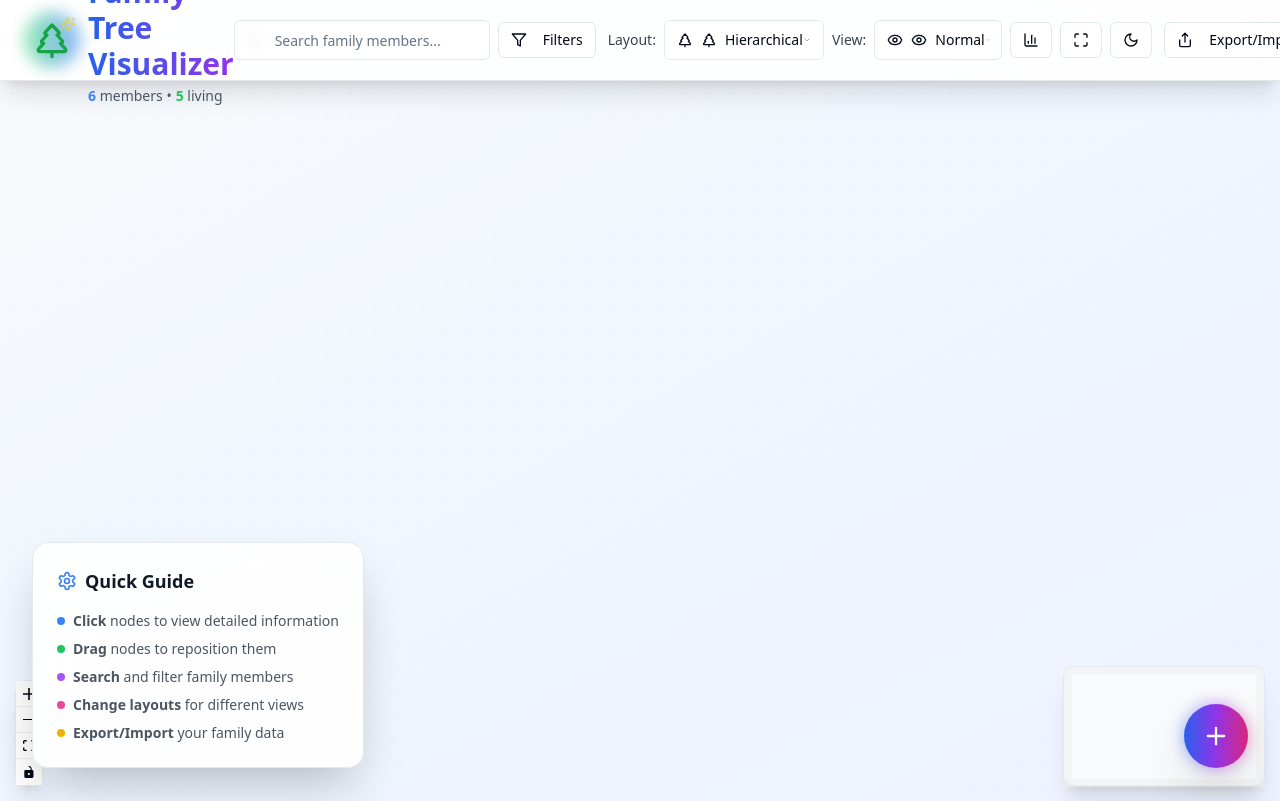
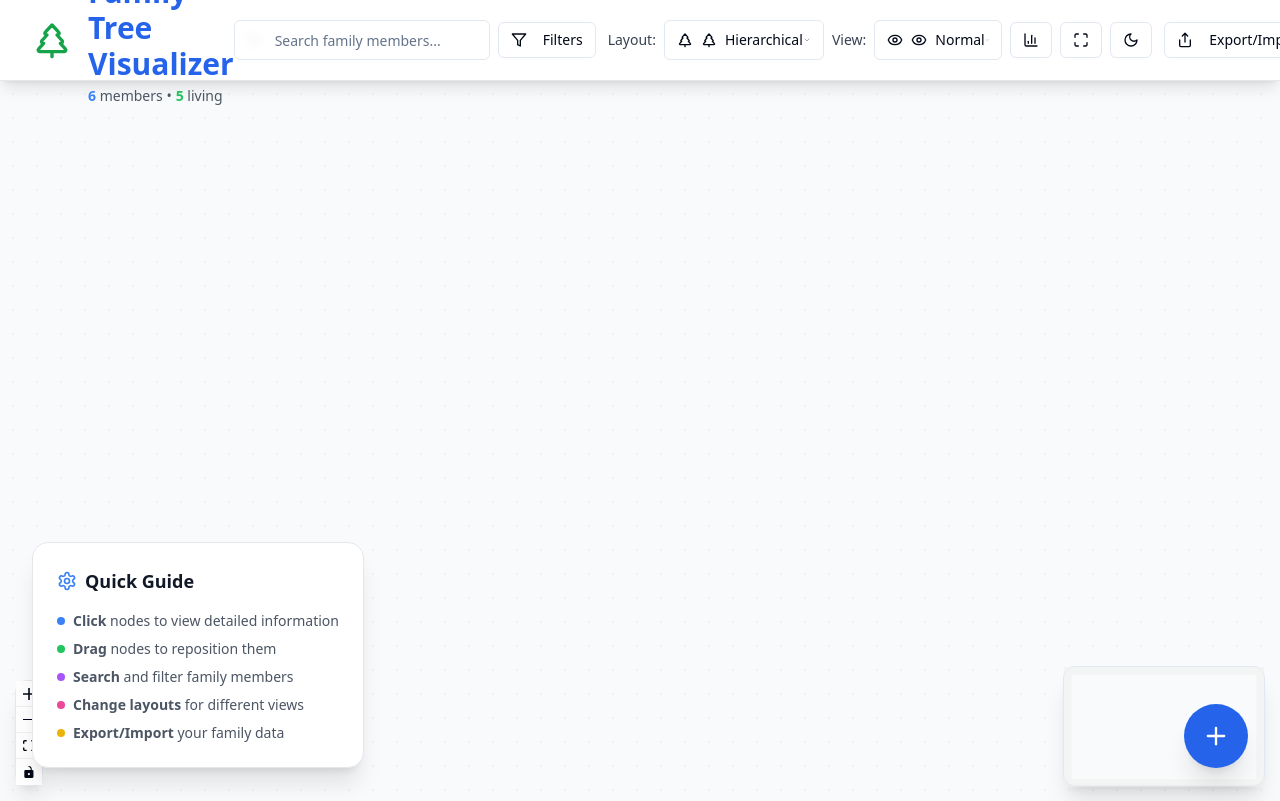
Before and after one commit to Prit36/kinnect-family-visuals, a React (Vite) app: page / in a window 1280 px wide. Shown: the top 801 px of the page. Built offline with nearby package versions, Linux system fonts and the light colour scheme.

Commit message:
Remove zustand persist and gradients
- Removed zustand persist middleware from store.
- Removed all gradient colors and backgrounds, replaced with solid colors.

```diff
--- a/src/components/FamilyTree.tsx
+++ b/src/components/FamilyTree.tsx
@@ -88,12 +88,12 @@ const FamilyTree: React.FC = () => {
   );
 
   const backgroundClass = darkMode
-    ? 'bg-gradient-to-br from-gray-900 via-gray-800 to-gray-900'
-    : 'bg-gradient-to-br from-slate-50 via-blue-50 to-indigo-50';
+    ? 'bg-gray-900'
+    : 'bg-slate-50';
 
   const controlsClass = darkMode
-    ? 'bg-gray-800/80 border-gray-600 text-gray-200 backdrop-blur-sm'
-    : 'bg-white/80 border-gray-200 backdrop-blur-sm';
+    ? 'bg-gray-800 border-gray-600 text-gray-200'
+    : 'bg-white border-gray-200';
 
   return (
     <div className={`w-full h-full ${backgroundClass}`}>
@@ -155,9 +155,9 @@ const FamilyTree: React.FC = () => {
         searchFilters.isAlive !== undefined || searchFilters.hasImage !== undefined) && (
         <div className={`absolute top-4 left-4 z-10 px-4 py-2 rounded-lg shadow-lg ${
           darkMode
-            ? 'bg-gray-800/90 text-gray-200 border border-gray-600'
-            : 'bg-white/90 text-gray-800 border border-gray-200'
-        } backdrop-blur-sm`}>
+            ? 'bg-gray-800 text-gray-200 border border-gray-600'
+            : 'bg-white text-gray-800 border border-gray-200'
+        }`}>
           <p className="text-sm font-medium">
             Showing {visibleNodes.length} of {people.length} family members
           </p>
--- a/src/components/PersonNodeFullImage.tsx
+++ b/src/components/PersonNodeFullImage.tsx
@@ -120,7 +120,7 @@ const PersonNodeFullImage: React.FC<PersonNodeProps> = memo(({ data, id, selecte
           transition={{ duration: 0.2 }}
           className={cn(
             "w-72 rounded-2xl shadow-xl transition-all duration-300 cursor-pointer overflow-hidden",
-            "bg-white/80 dark:bg-gray-800/80 backdrop-blur-md",
+            "bg-white dark:bg-gray-800",
             "border-2",
             isSelected
               ? "border-sky-500"
@@ -151,7 +151,7 @@ const PersonNodeFullImage: React.FC<PersonNodeProps> = memo(({ data, id, selecte
                 {getInitials(data.name)}
               </div>
             )}
-            <div className="absolute bottom-0 left-0 w-full bg-black/20 text-white p-2 rounded-b-2xl bg-gradient-to-t from-black/50 to-transparent">
+            <div className="absolute bottom-0 left-0 w-full bg-black/50 text-white p-2 rounded-b-2xl">
               <h3 className="font-semibold text-lg text-center">{data.name}</h3>
               <p className="text-xs text-center">{getLifespan(data)}</p>
             </div>
--- a/src/pages/Index.tsx
+++ b/src/pages/Index.tsx
@@ -45,29 +45,25 @@ const Index = () => {
   }, [importData, toast]);
 
   const containerClass = isFullscreen
-    ? `fixed inset-0 z-50 ${darkMode ? 'bg-gradient-to-br from-gray-900 via-gray-800 to-gray-900' : 'bg-gradient-to-br from-slate-50 via-blue-50 to-indigo-50'}`
-    : `min-h-screen ${darkMode ? 'bg-gradient-to-br from-gray-900 via-gray-800 to-gray-900' : 'bg-gradient-to-br from-slate-50 via-blue-50 to-indigo-50'}`;
+    ? `fixed inset-0 z-50 ${darkMode ? 'bg-gray-900' : 'bg-white'}`
+    : `min-h-screen ${darkMode ? 'bg-gray-900' : 'bg-white'}`;
 
   const headerClass = darkMode
-    ? 'bg-gray-800/90 border-gray-700 backdrop-blur-lg'
-    : 'bg-white/90 border-gray-200 backdrop-blur-lg';
+    ? 'bg-gray-800 border-gray-700'
+    : 'bg-white border-gray-200';
 
   return (
     <div className={containerClass}>
       {/* Header */}
-      <header className={`${headerClass} border-b shadow-xl sticky top-0 z-40`}>
+      <header className={`${headerClass} border-b shadow-lg sticky top-0 z-40`}>
         <div className="max-w-7xl mx-auto px-4 sm:px-6 lg:px-8">
           <div className="flex justify-between items-center h-20">
             <div className="flex items-center space-x-4">
               <div className="relative">
-                <div className="absolute -inset-2 bg-gradient-to-r from-green-400 to-blue-500 rounded-full blur opacity-75 animate-pulse"></div>
-                <div className="relative">
-                  <TreePine className="w-10 h-10 text-green-600 dark:text-green-400" />
-                  <Sparkles className="w-4 h-4 text-yellow-400 absolute -top-1 -right-1 animate-pulse" />
-                </div>
+                <TreePine className="w-10 h-10 text-green-600 dark:text-green-400" />
               </div>
               <div>
-                <h1 className={`text-3xl font-bold bg-gradient-to-r ${darkMode ? 'from-blue-400 to-purple-400' : 'from-blue-600 to-purple-600'} bg-clip-text text-transparent`}>
+                <h1 className={`text-3xl font-bold ${darkMode ? 'text-blue-400' : 'text-blue-600'}`}>
                   Family Tree Visualizer
                 </h1>
                 {people.length > 0 && (
@@ -92,7 +88,7 @@ const Index = () => {
 
               <Button
                 onClick={() => setIsModalOpen(true)}
-                className="bg-gradient-to-r from-blue-600 to-purple-600 hover:from-blue-700 hover:to-purple-700 text-white shadow-xl hover:shadow-2xl transition-all duration-300 transform hover:scale-105 px-6 py-2.5"
+                className="bg-blue-600 hover:bg-blue-700 text-white shadow-lg hover:shadow-xl transition-all duration-300 transform hover:scale-105 px-6 py-2.5"
               >
                 <Plus size={18} className="mr-2" />
                 Add Person
@@ -115,13 +111,9 @@ const Index = () => {
           <div className="absolute inset-0 flex items-center justify-center">
             <div className="text-center max-w-2xl px-6">
               <div className="relative mb-8">
-                <div className="absolute -inset-4 bg-gradient-to-r from-green-400 via-blue-500 to-purple-600 rounded-full blur-2xl opacity-20 animate-pulse"></div>
                 <TreePine className={`w-32 h-32 mx-auto relative ${darkMode ? 'text-gray-500' : 'text-gray-400'}`} />
-                <div className="absolute inset-0 flex items-center justify-center">
-                  <div className="w-24 h-24 bg-gradient-to-r from-green-400 to-blue-500 rounded-full blur-3xl opacity-30 animate-pulse"></div>
-                </div>
               </div>
-              <h2 className={`text-5xl font-bold mb-6 bg-gradient-to-r ${darkMode ? 'from-blue-400 to-purple-400' : 'from-blue-600 to-purple-600'} bg-clip-text text-transparent`}>
+              <h2 className={`text-5xl font-bold mb-6 ${darkMode ? 'text-blue-400' : 'text-blue-600'}`}>
                 Build Your Family Tree
               </h2>
               <p className={`text-xl mb-8 leading-relaxed ${darkMode ? 'text-gray-300' : 'text-gray-600'}`}>
@@ -132,7 +124,7 @@ const Index = () => {
               <Button
                 onClick={() => setIsModalOpen(true)}
                 size="lg"
-                className="bg-gradient-to-r from-blue-600 via-purple-600 to-pink-600 hover:from-blue-700 hover:via-purple-700 hover:to-pink-700 text-white shadow-2xl hover:shadow-3xl transition-all duration-300 transform hover:scale-110 px-8 py-4 text-lg rounded-2xl"
+                className="bg-blue-600 hover:bg-blue-700 text-white shadow-xl hover:shadow-2xl transition-all duration-300 transform hover:scale-110 px-8 py-4 text-lg rounded-2xl"
               >
                 <Plus size={24} className="mr-3" />
                 Add Your First Family Member
@@ -141,27 +133,27 @@ const Index = () => {
                 <p className="font-semibold text-lg mb-4">✨ Amazing Features:</p>
                 <div className="grid grid-cols-1 md:grid-cols-2 gap-3 text-left max-w-xl mx-auto">
                   <div className="flex items-center space-x-2">
-                    <span className="w-2 h-2 bg-gradient-to-r from-blue-400 to-purple-500 rounded-full"></span>
+                    <span className="w-2 h-2 bg-blue-500 rounded-full"></span>
                     <span>Beautiful animated profiles with photos</span>
                   </div>
                   <div className="flex items-center space-x-2">
-                    <span className="w-2 h-2 bg-gradient-to-r from-green-400 to-blue-500 rounded-full"></span>
+                    <span className="w-2 h-2 bg-green-500 rounded-full"></span>
                     <span>Interactive drag & drop interface</span>
                   </div>
                   <div className="flex items-center space-x-2">
-                    <span className="w-2 h-2 bg-gradient-to-r from-pink-400 to-rose-500 rounded-full"></span>
+                    <span className="w-2 h-2 bg-pink-500 rounded-full"></span>
                     <span>Multiple layout options & themes</span>
                   </div>
                   <div className="flex items-center space-x-2">
-                    <span className="w-2 h-2 bg-gradient-to-r from-purple-400 to-indigo-500 rounded-full"></span>
+                    <span className="w-2 h-2 bg-purple-500 rounded-full"></span>
                     <span>Advanced search & filtering</span>
                   </div>
                   <div className="flex items-center space-x-2">
-                    <span className="w-2 h-2 bg-gradient-to-r from-yellow-400 to-orange-500 rounded-full"></span>
+                    <span className="w-2 h-2 bg-yellow-500 rounded-full"></span>
                     <span>Export & share your family tree</span>
                   </div>
                   <div className="flex items-center space-x-2">
-                    <span className="w-2 h-2 bg-gradient-to-r from-teal-400 to-cyan-500 rounded-full"></span>
+                    <span className="w-2 h-2 bg-teal-500 rounded-full"></span>
                     <span>Dark mode for comfortable viewing</span>
                   </div>
                 </div>
@@ -182,20 +174,19 @@ const Index = () => {
       {people.length > 0 && !isFullscreen && (
         <button
           onClick={() => setIsModalOpen(true)}
-          className="fixed bottom-8 right-8 bg-gradient-to-r from-blue-600 via-purple-600 to-pink-600 hover:from-blue-700 hover:via-purple-700 hover:to-pink-700 text-white rounded-full w-16 h-16 flex items-center justify-center shadow-2xl hover:shadow-3xl transition-all duration-300 z-20 transform hover:scale-110 group"
+          className="fixed bottom-8 right-8 bg-blue-600 hover:bg-blue-700 text-white rounded-full w-16 h-16 flex items-center justify-center shadow-xl hover:shadow-2xl transition-all duration-300 z-20 transform hover:scale-110 group"
           title="Add Family Member"
         >
           <Plus size={28} className="group-hover:rotate-90 transition-transform duration-300" />
-          <div className="absolute inset-0 bg-gradient-to-r from-blue-600 via-purple-600 to-pink-600 rounded-full blur opacity-50 group-hover:opacity-75 transition-opacity duration-300 -z-10"></div>
         </button>
       )}
 
       {/* Enhanced Instructions */}
       {people.length > 0 && !isFullscreen && !selectedNodeId && (
-        <div className={`fixed bottom-8 left-8 rounded-2xl shadow-2xl p-6 max-w-sm z-10 border backdrop-blur-lg transition-all duration-300 hover:shadow-3xl ${
+        <div className={`fixed bottom-8 left-8 rounded-2xl shadow-xl p-6 max-w-sm z-10 border transition-all duration-300 hover:shadow-2xl ${
           darkMode
-            ? 'bg-gray-800/90 border-gray-600 text-gray-200'
-            : 'bg-white/90 border-gray-200'
+            ? 'bg-gray-800 border-gray-600 text-gray-200'
+            : 'bg-white border-gray-200'
         }`}>
           <h3 className={`font-bold text-lg mb-4 flex items-center ${darkMode ? 'text-gray-100' : 'text-gray-900'}`}>
             <Settings size={20} className="mr-2 text-blue-500" />
--- a/src/store/familyTreeStore.ts
+++ b/src/store/familyTreeStore.ts
@@ -1,7 +1,6 @@
 
 import { create } from 'zustand';
 import { Edge, Node, Position } from '@xyflow/react';
-import { persist } from 'zustand/middleware';
 import dagre from 'dagre';
 
 const dagreGraph = new dagre.graphlib.Graph();
@@ -194,9 +193,7 @@ interface FamilyTreeState {
   importData: (data: string) => void;
 }
 
-export const useFamilyTreeStore = create<FamilyTreeState>()(
-  persist(
-    (set, get) => ({
+export const useFamilyTreeStore = create<FamilyTreeState>((set, get) => ({
   people: mockData.people,
   relationships: mockData.relationships,
   nodes: [],
@@ -392,12 +389,7 @@ export const useFamilyTreeStore = create<FamilyTreeState>()(
       return { nodes, edges };
     });
   },
-    }),
-    {
-      name: 'family-tree-storage',
-    }
-  )
-);
+}));
 
 // Initialize nodes and edges on store creation
 setTimeout(() => {
```
Also changed, not shown: src/components/LayoutControls.tsx (+4 -4 lines), 1 other file (tests, documents, lock files or other folders). Lines whose indentation alone changed are shown as unchanged.
